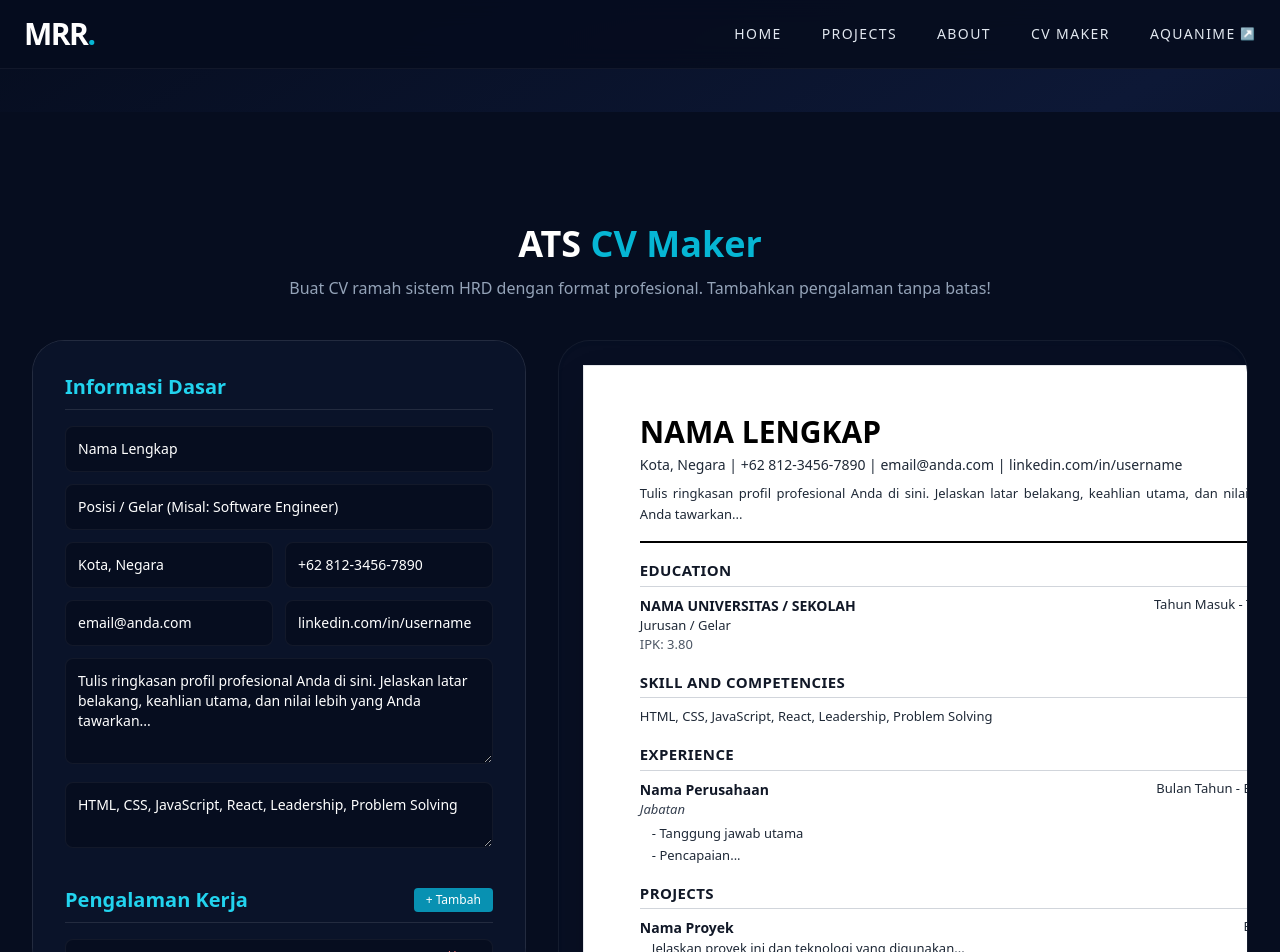
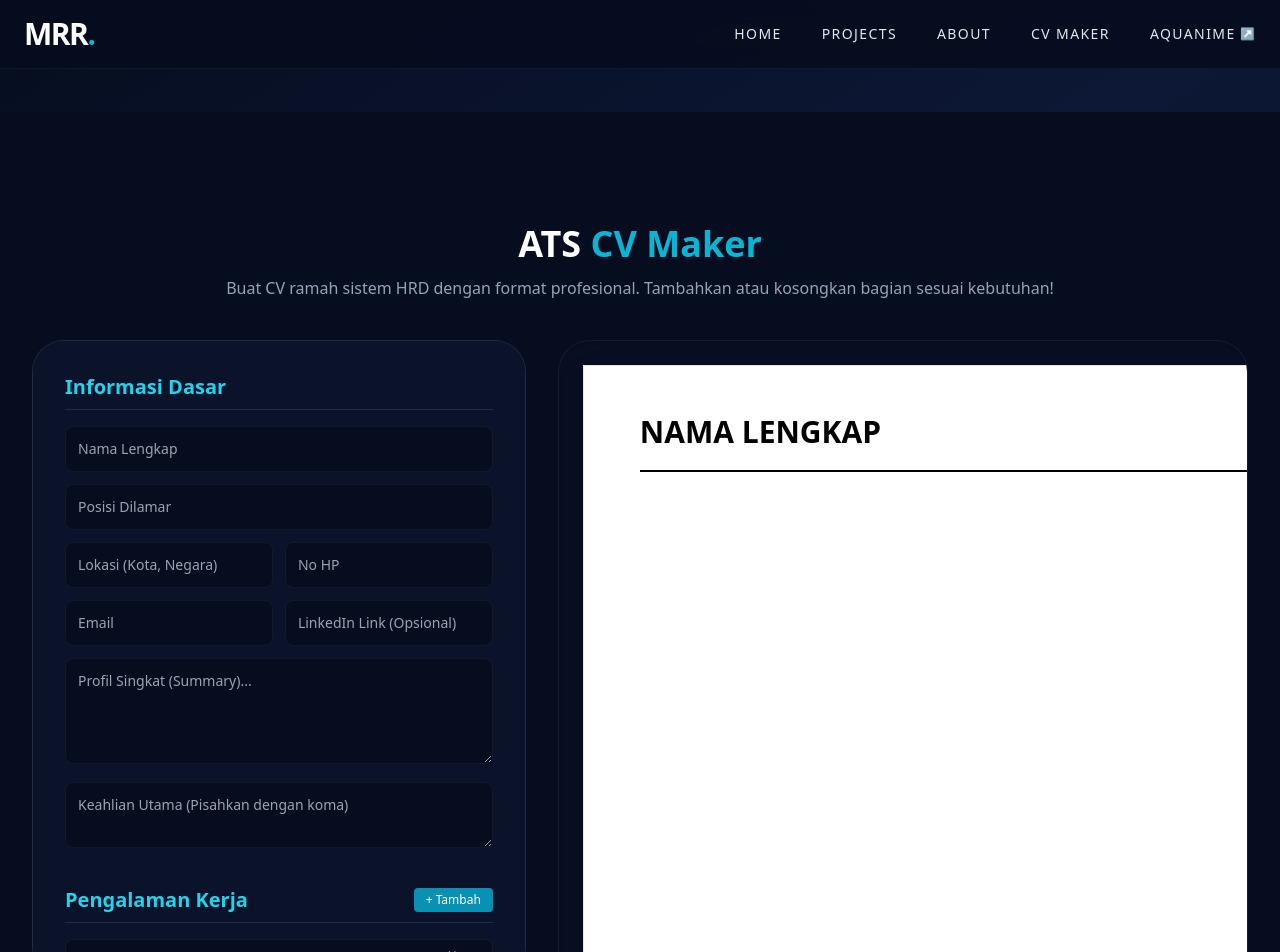
Before and after one commit to Rafli161102/CV-MRR, a Next.js app: page /cv-maker in a window 1280 px wide. Shown: the top 952 px of the page. Built offline with nearby package versions, Linux system fonts and the light colour scheme.

Commit message:
Update page.jsx

```diff
--- a/src/app/cv-maker/page.jsx
+++ b/src/app/cv-maker/page.jsx
@@ -3,31 +3,31 @@
 import { useState } from 'react';
 
 export default function CVMaker() {
-  // 1. STATE UNTUK DATA PRIBADI & SKILL
+  // 1. STATE PRIBADI KOSONG (Agar Placeholder Transparan Aktif)
   const [basics, setBasics] = useState({
-    name: "Nama Lengkap",
-    role: "Posisi / Gelar (Misal: Software Engineer)",
-    location: "Kota, Negara",
-    phone: "+62 812-3456-7890",
-    email: "email@anda.com",
-    linkedin: "linkedin.com/in/username",
-    github: "github.com/username",
-    summary: "Tulis ringkasan profil profesional Anda di sini. Jelaskan latar belakang, keahlian utama, dan nilai lebih yang Anda tawarkan...",
-    skills: "HTML, CSS, JavaScript, React, Leadership, Problem Solving"
+    name: "",
+    role: "",
+    location: "",
+    phone: "",
+    email: "",
+    linkedin: "",
+    github: "",
+    summary: "",
+    skills: ""
   });
 
-  // 2. STATE UNTUK DATA BERLAPIS (ARRAY)
+  // 2. STATE DATA BERLAPIS KOSONG
   const [experiences, setExperiences] = useState([
-    { id: 1, role: "Jabatan", company: "Nama Perusahaan", period: "Bulan Tahun - Bulan Tahun", description: "- Tanggung jawab utama\n- Pencapaian..." }
+    { id: 1, role: "", company: "", period: "", description: "" }
   ]);
   const [educations, setEducations] = useState([
-    { id: 1, institution: "Nama Universitas / Sekolah", major: "Jurusan / Gelar", period: "Tahun Masuk - Tahun Lulus", gpa: "IPK: 3.80" }
+    { id: 1, institution: "", major: "", period: "", gpa: "" }
   ]);
   const [projects, setProjects] = useState([
-    { id: 1, name: "Nama Proyek", period: "Bulan Tahun", description: "Jelaskan proyek ini dan teknologi yang digunakan..." }
+    { id: 1, name: "", period: "", description: "" }
   ]);
   const [certs, setCerts] = useState([
-    { id: 1, name: "Nama Sertifikasi / Pelatihan", issuer: "Lembaga Penerbit", period: "Bulan Tahun", description: "Deskripsi singkat yang dipelajari..." }
+    { id: 1, name: "", issuer: "", period: "", description: "" }
   ]);
 
   // --- FUNGSI PENGENDALI FORMULIR ---
@@ -70,16 +70,14 @@ export default function CVMaker() {
       <div className="max-w-[1400px] mx-auto">
         <div className="text-center mb-10 no-print">
           <h1 className="text-4xl font-black text-white mb-3">ATS <span className="text-cyan-500">CV Maker</span></h1>
-          <p className="text-slate-400">Buat CV ramah sistem HRD dengan format profesional. Tambahkan pengalaman tanpa batas!</p>
+          <p className="text-slate-400">Buat CV ramah sistem HRD dengan format profesional. Tambahkan atau kosongkan bagian sesuai kebutuhan!</p>
         </div>
 
-        {/* LAYOUT: Flex-col di Layar Kecil (Mobile), Flex-row di Layar Lebar (PC) */}
         <div className="flex flex-col xl:flex-row gap-8 items-start">
 
           {/* ========================================================= */}
           {/* KOLOM KIRI: FORMULIR ISIAN                                  */}
           {/* ========================================================= */}
-          {/* BUG FIX: 'sticky' hanya aktif di PC (xl:sticky). Di HP dia normal (static) sehingga mendorong kertas ke bawah. */}
           <div className="w-full xl:w-5/12 bg-[#0A1329] border border-white/10 p-6 md:p-8 rounded-[2rem] no-print xl:sticky xl:top-32 h-fit max-h-none xl:max-h-[80vh] overflow-visible xl:overflow-y-auto [&::-webkit-scrollbar]:w-2 [&::-webkit-scrollbar-thumb]:bg-cyan-600 [&::-webkit-scrollbar-thumb]:rounded-full mb-4 xl:mb-0">
 
             {/* DATA PRIBADI */}
@@ -94,33 +92,33 @@ export default function CVMaker() {
                 </div>
                 <div className="grid grid-cols-1 sm:grid-cols-2 gap-3">
                   <input type="email" name="email" value={basics.email} onChange={handleBasicsChange} className="w-full bg-[#060D1F] border border-white/5 p-3 rounded-lg text-white text-sm focus:border-cyan-500 focus:outline-none" placeholder="Email" />
-                  <input type="text" name="linkedin" value={basics.linkedin} onChange={handleBasicsChange} className="w-full bg-[#060D1F] border border-white/5 p-3 rounded-lg text-white text-sm focus:border-cyan-500 focus:outline-none" placeholder="LinkedIn Link" />
+                  <input type="text" name="linkedin" value={basics.linkedin} onChange={handleBasicsChange} className="w-full bg-[#060D1F] border border-white/5 p-3 rounded-lg text-white text-sm focus:border-cyan-500 focus:outline-none" placeholder="LinkedIn Link (Opsional)" />
                 </div>
-                <textarea name="summary" value={basics.summary} onChange={handleBasicsChange} rows="4" className="w-full bg-[#060D1F] border border-white/5 p-3 rounded-lg text-white text-sm focus:border-cyan-500 focus:outline-none" placeholder="Profil Singkat..."></textarea>
-                <textarea name="skills" value={basics.skills} onChange={handleBasicsChange} rows="2" className="w-full bg-[#060D1F] border border-white/5 p-3 rounded-lg text-white text-sm focus:border-cyan-500 focus:outline-none" placeholder="Keahlian (Pisahkan dengan koma)"></textarea>
+                <textarea name="summary" value={basics.summary} onChange={handleBasicsChange} rows="4" className="w-full bg-[#060D1F] border border-white/5 p-3 rounded-lg text-white text-sm focus:border-cyan-500 focus:outline-none" placeholder="Profil Singkat (Summary)..."></textarea>
+                <textarea name="skills" value={basics.skills} onChange={handleBasicsChange} rows="2" className="w-full bg-[#060D1F] border border-white/5 p-3 rounded-lg text-white text-sm focus:border-cyan-500 focus:outline-none" placeholder="Keahlian Utama (Pisahkan dengan koma)"></textarea>
               </div>
             </div>
 
-            {/* PENGALAMAN KERJA DINAMIS */}
+            {/* PENGALAMAN KERJA */}
             <div className="mb-8">
               <div className="flex justify-between items-center mb-4 border-b border-white/10 pb-2">
                 <h2 className="text-xl font-bold text-cyan-400">Pengalaman Kerja</h2>
                 <button onClick={() => addField(setExperiences, experiences, { role: "", company: "", period: "", description: "" })} className="text-xs bg-cyan-600 text-white px-3 py-1 rounded hover:bg-cyan-500">+ Tambah</button>
               </div>
               {experiences.map((exp, index) => (
-                <div key={exp.id} className="bg-[#060D1F] p-4 rounded-lg mb-4 border border-white/5 relative">
+                <div key={exp.id} className="bg-[#060D1F] p-4 rounded-lg mb-4 border border-white/5 relative group">
                   <button onClick={() => removeField(setExperiences, experiences, index)} className="absolute top-2 right-2 text-red-400 hover:text-red-300 text-xs">Hapus</button>
                   <input type="text" value={exp.role} onChange={(e) => handleArrayChange(setExperiences, experiences, index, 'role', e.target.value)} className="w-full bg-transparent border-b border-white/10 p-2 text-white text-sm mb-2 focus:outline-none" placeholder="Jabatan" />
                   <div className="grid grid-cols-1 sm:grid-cols-2 gap-2 mb-2">
-                    <input type="text" value={exp.company} onChange={(e) => handleArrayChange(setExperiences, experiences, index, 'company', e.target.value)} className="w-full bg-transparent border-b border-white/10 p-2 text-white text-sm focus:outline-none" placeholder="Perusahaan" />
-                    <input type="text" value={exp.period} onChange={(e) => handleArrayChange(setExperiences, experiences, index, 'period', e.target.value)} className="w-full bg-transparent border-b border-white/10 p-2 text-white text-sm focus:outline-none" placeholder="Periode (Cth: 2021 - 2023)" />
+                    <input type="text" value={exp.company} onChange={(e) => handleArrayChange(setExperiences, experiences, index, 'company', e.target.value)} className="w-full bg-transparent border-b border-white/10 p-2 text-white text-sm focus:outline-none" placeholder="Nama Perusahaan" />
+                    <input type="text" value={exp.period} onChange={(e) => handleArrayChange(setExperiences, experiences, index, 'period', e.target.value)} className="w-full bg-transparent border-b border-white/10 p-2 text-white text-sm focus:outline-none" placeholder="Periode (Cth: Jan 2022 - Des 2023)" />
                   </div>
                   <textarea value={exp.description} onChange={(e) => handleArrayChange(setExperiences, experiences, index, 'description', e.target.value)} rows="3" className="w-full bg-transparent border-b border-white/10 p-2 text-white text-sm focus:outline-none" placeholder="- Tanggung jawab (Gunakan strip '-' untuk poin)"></textarea>
                 </div>
               ))}
             </div>
 
-            {/* PENDIDIKAN DINAMIS */}
+            {/* PENDIDIKAN */}
             <div className="mb-8">
               <div className="flex justify-between items-center mb-4 border-b border-white/10 pb-2">
                 <h2 className="text-xl font-bold text-cyan-400">Pendidikan</h2>
@@ -132,14 +130,14 @@ export default function CVMaker() {
                   <input type="text" value={edu.institution} onChange={(e) => handleArrayChange(setEducations, educations, index, 'institution', e.target.value)} className="w-full bg-transparent border-b border-white/10 p-2 text-white text-sm mb-2 focus:outline-none" placeholder="Nama Kampus / Sekolah" />
                   <input type="text" value={edu.major} onChange={(e) => handleArrayChange(setEducations, educations, index, 'major', e.target.value)} className="w-full bg-transparent border-b border-white/10 p-2 text-white text-sm mb-2 focus:outline-none" placeholder="Jurusan / Gelar" />
                   <div className="grid grid-cols-1 sm:grid-cols-2 gap-2">
-                    <input type="text" value={edu.period} onChange={(e) => handleArrayChange(setEducations, educations, index, 'period', e.target.value)} className="w-full bg-transparent border-b border-white/10 p-2 text-white text-sm focus:outline-none" placeholder="Periode" />
-                    <input type="text" value={edu.gpa} onChange={(e) => handleArrayChange(setEducations, educations, index, 'gpa', e.target.value)} className="w-full bg-transparent border-b border-white/10 p-2 text-white text-sm focus:outline-none" placeholder="Info Tambahan (IPK / Nilai)" />
+                    <input type="text" value={edu.period} onChange={(e) => handleArrayChange(setEducations, educations, index, 'period', e.target.value)} className="w-full bg-transparent border-b border-white/10 p-2 text-white text-sm focus:outline-none" placeholder="Tahun Masuk - Lulus" />
+                    <input type="text" value={edu.gpa} onChange={(e) => handleArrayChange(setEducations, educations, index, 'gpa', e.target.value)} className="w-full bg-transparent border-b border-white/10 p-2 text-white text-sm focus:outline-none" placeholder="Info Tambahan (Cth: IPK 3.80)" />
                   </div>
                 </div>
               ))}
             </div>
 
-             {/* PROYEK DINAMIS */}
+             {/* PROYEK */}
              <div className="mb-8">
               <div className="flex justify-between items-center mb-4 border-b border-white/10 pb-2">
                 <h2 className="text-xl font-bold text-cyan-400">Proyek (Opsional)</h2>
@@ -152,7 +150,26 @@ export default function CVMaker() {
                     <input type="text" value={proj.name} onChange={(e) => handleArrayChange(setProjects, projects, index, 'name', e.target.value)} className="w-full bg-transparent border-b border-white/10 p-2 text-white text-sm focus:outline-none" placeholder="Nama Proyek" />
                     <input type="text" value={proj.period} onChange={(e) => handleArrayChange(setProjects, projects, index, 'period', e.target.value)} className="w-full bg-transparent border-b border-white/10 p-2 text-white text-sm focus:outline-none" placeholder="Periode" />
                   </div>
-                  <textarea value={proj.description} onChange={(e) => handleArrayChange(setProjects, projects, index, 'description', e.target.value)} rows="2" className="w-full bg-transparent border-b border-white/10 p-2 text-white text-sm focus:outline-none" placeholder="Deskripsi proyek..."></textarea>
+                  <textarea value={proj.description} onChange={(e) => handleArrayChange(setProjects, projects, index, 'description', e.target.value)} rows="2" className="w-full bg-transparent border-b border-white/10 p-2 text-white text-sm focus:outline-none" placeholder="Deskripsi singkat proyek..."></textarea>
+                </div>
+              ))}
+            </div>
+
+            {/* SERTIFIKASI (BARU DITAMBAHKAN) */}
+            <div className="mb-8">
+              <div className="flex justify-between items-center mb-4 border-b border-white/10 pb-2">
+                <h2 className="text-xl font-bold text-cyan-400">Sertifikasi (Opsional)</h2>
+                <button onClick={() => addField(setCerts, certs, { name: "", issuer: "", period: "", description: "" })} className="text-xs bg-cyan-600 text-white px-3 py-1 rounded hover:bg-cyan-500">+ Tambah</button>
+              </div>
+              {certs.map((cert, index) => (
+                <div key={cert.id} className="bg-[#060D1F] p-4 rounded-lg mb-4 border border-white/5 relative">
+                  <button onClick={() => removeField(setCerts, certs, index)} className="absolute top-2 right-2 text-red-400 hover:text-red-300 text-xs">Hapus</button>
+                  <div className="grid grid-cols-1 sm:grid-cols-2 gap-2 mb-2">
+                    <input type="text" value={cert.name} onChange={(e) => handleArrayChange(setCerts, certs, index, 'name', e.target.value)} className="w-full bg-transparent border-b border-white/10 p-2 text-white text-sm focus:outline-none" placeholder="Nama Sertifikasi / Pelatihan" />
+                    <input type="text" value={cert.period} onChange={(e) => handleArrayChange(setCerts, certs, index, 'period', e.target.value)} className="w-full bg-transparent border-b border-white/10 p-2 text-white text-sm focus:outline-none" placeholder="Bulan Tahun" />
+                  </div>
+                  <input type="text" value={cert.issuer} onChange={(e) => handleArrayChange(setCerts, certs, index, 'issuer', e.target.value)} className="w-full bg-transparent border-b border-white/10 p-2 text-white text-sm mb-2 focus:outline-none" placeholder="Lembaga Penerbit (Cth: Coursera, Google)" />
+                  <textarea value={cert.description} onChange={(e) => handleArrayChange(setCerts, certs, index, 'description', e.target.value)} rows="2" className="w-full bg-transparent border-b border-white/10 p-2 text-white text-sm focus:outline-none" placeholder="Topik yang dipelajari (Opsional)..."></textarea>
                 </div>
               ))}
             </div>
@@ -168,24 +185,35 @@ export default function CVMaker() {
           {/* ========================================================= */}
           <div className="w-full xl:w-7/12 bg-[#0A1329]/50 p-4 sm:p-6 rounded-[2rem] overflow-x-auto [&::-webkit-scrollbar]:h-2 [&::-webkit-scrollbar-thumb]:bg-cyan-600 [&::-webkit-scrollbar-thumb]:rounded-full shadow-inner border border-white/5">
 
-            {/* BUG FIX: 'w-fit mx-auto' memastikan scroll horizontal tidak terpotong di HP */}
             <div className="w-fit mx-auto">
-              {/* KERTAS A4 STRICT WIDTH */}
               <div id="cv-preview" className="w-[21cm] min-w-[21cm] min-h-[29.7cm] bg-white text-black py-12 px-10 sm:px-14 shadow-2xl font-sans shrink-0 border border-gray-200">
 
-                {/* HEADER - FORMAT HUDA STYLE */}
+                {/* HEADER */}
                 <div className="border-b-2 border-black pb-4 mb-4">
-                  <h1 className="text-3xl font-bold uppercase mb-1">{basics.name || "Nama Lengkap"}</h1>
-                  <p className="text-[14px] font-medium text-gray-800 mb-2">{basics.location} | {basics.phone} | {basics.email} {basics.linkedin && `| ${basics.linkedin}`}</p>
-                  <p className="text-[13px] leading-relaxed text-justify text-gray-800">{basics.summary}</p>
+                  <h1 className="text-3xl font-bold uppercase mb-1">{basics.name || "NAMA LENGKAP"}</h1>
+
+                  {/* Hanya munculkan baris info jika ada minimal 1 data yang diisi */}
+                  {(basics.location || basics.phone || basics.email || basics.linkedin || basics.role) && (
+                    <>
+                      {basics.role && <p className="text-[14px] text-gray-800 mb-2">{basics.role}</p>}
+                      <p className="text-[13px] font-medium text-gray-800 mb-2 flex flex-wrap gap-1">
+                        {basics.location && <span>{basics.location}</span>}
+                        {basics.phone && <span> | {basics.phone}</span>}
+                        {basics.email && <span> | {basics.email}</span>}
+                        {basics.linkedin && <span> | {basics.linkedin}</span>}
+                      </p>
+                    </>
+                  )}
+
+                  {basics.summary && <p className="text-[13px] leading-relaxed text-justify text-gray-800 mt-3">{basics.summary}</p>}
                 </div>
 
-                {/* EDUCATION */}
-                {educations.length > 0 && educations[0].institution !== "" && (
+                {/* EDUCATION (Hilang otomatis jika semua nama kampus kosong) */}
+                {educations.some(edu => edu.institution.trim() !== "") && (
                   <div className="mb-4">
                     <h2 className="text-[15px] font-bold uppercase border-b border-gray-300 mb-2 pb-1 text-gray-900 tracking-wide">Education</h2>
                     <div className="flex flex-col gap-2">
-                      {educations.map((edu, idx) => (
+                      {educations.filter(edu => edu.institution.trim() !== "").map((edu, idx) => (
                         <div key={idx} className="break-inside-avoid">
                           <div className="flex justify-between items-start">
                             <h3 className="text-[14px] font-bold text-gray-900 uppercase">{edu.institution}</h3>
@@ -200,19 +228,19 @@ export default function CVMaker() {
                 )}
 
                 {/* SKILLS */}
-                {basics.skills && (
+                {basics.skills.trim() !== "" && (
                   <div className="mb-4 break-inside-avoid">
                     <h2 className="text-[15px] font-bold uppercase border-b border-gray-300 mb-2 pb-1 text-gray-900 tracking-wide">Skill and Competencies</h2>
                     <p className="text-[13px] text-gray-800 leading-relaxed">{basics.skills}</p>
                   </div>
                 )}
 
-                {/* EXPERIENCE */}
-                {experiences.length > 0 && experiences[0].role !== "" && (
+                {/* EXPERIENCE (Hilang otomatis jika semua nama perusahaan kosong) */}
+                {experiences.some(exp => exp.company.trim() !== "") && (
                   <div className="mb-4">
                     <h2 className="text-[15px] font-bold uppercase border-b border-gray-300 mb-2 pb-1 text-gray-900 tracking-wide">Experience</h2>
                     <div className="flex flex-col gap-3">
-                      {experiences.map((exp, idx) => (
+                      {experiences.filter(exp => exp.company.trim() !== "").map((exp, idx) => (
                         <div key={idx} className="break-inside-avoid">
                           <div className="flex justify-between items-start">
                             <h3 className="text-[14px] font-bold text-gray-900">{exp.company}</h3>
@@ -226,12 +254,12 @@ export default function CVMaker() {
                   </div>
                 )}
 
-                {/* PROJECTS */}
-                {projects.length > 0 && projects[0].name !== "" && (
+                {/* PROJECTS (Hilang otomatis jika semua nama proyek kosong) */}
+                {projects.some(proj => proj.name.trim() !== "") && (
                   <div className="mb-4">
                     <h2 className="text-[15px] font-bold uppercase border-b border-gray-300 mb-2 pb-1 text-gray-900 tracking-wide">Projects</h2>
                     <div className="flex flex-col gap-3">
-                      {projects.map((proj, idx) => (
+                      {projects.filter(proj => proj.name.trim() !== "").map((proj, idx) => (
                         <div key={idx} className="break-inside-avoid">
                           <div className="flex justify-between items-start">
                             <h3 className="text-[14px] font-bold text-gray-900">{proj.name}</h3>
@@ -244,12 +272,12 @@ export default function CVMaker() {
                   </div>
                 )}
 
-                {/* CERTIFICATIONS */}
-                {certs.length > 0 && certs[0].name !== "" && (
+                {/* CERTIFICATIONS (Hilang otomatis jika semua nama sertifikasi kosong) */}
+                {certs.some(cert => cert.name.trim() !== "") && (
                   <div className="mb-4">
                     <h2 className="text-[15px] font-bold uppercase border-b border-gray-300 mb-2 pb-1 text-gray-900 tracking-wide">Certification</h2>
                     <div className="flex flex-col gap-3">
-                      {certs.map((cert, idx) => (
+                      {certs.filter(cert => cert.name.trim() !== "").map((cert, idx) => (
                         <div key={idx} className="break-inside-avoid">
                           <div className="flex justify-between items-start">
                             <h3 className="text-[14px] font-bold text-gray-900">{cert.name}</h3>
```
